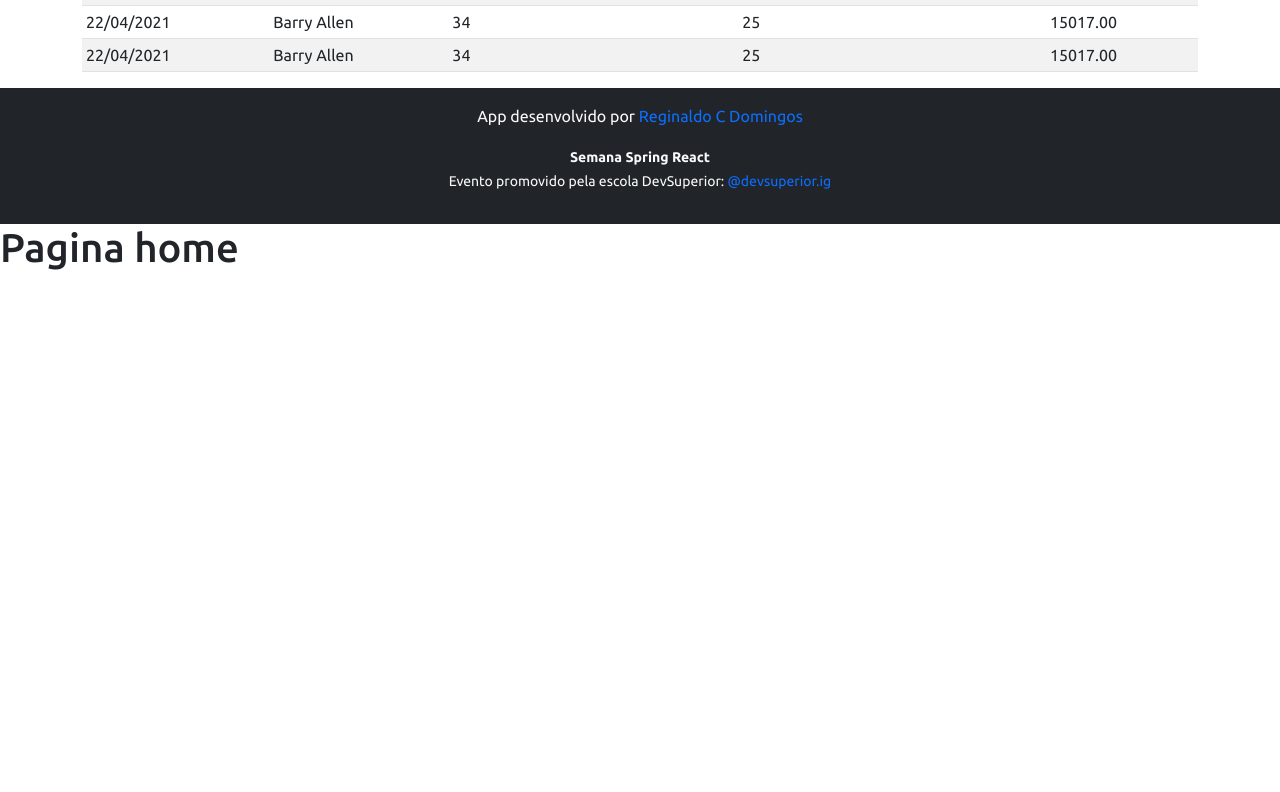
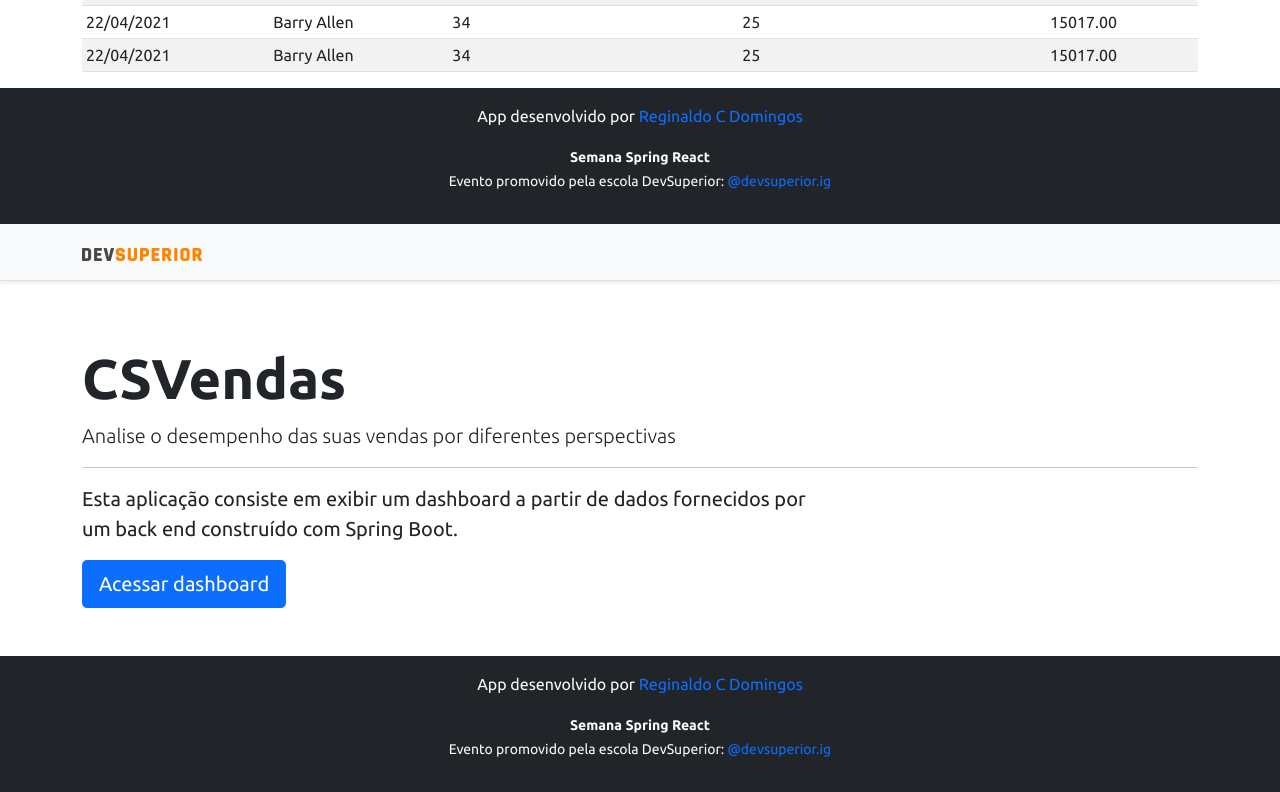
Before and after one commit to rcdomingos/dashboard-vendas-sds4, a React (Create React App) app in the folder frontend/: page /dashboard in a window 1280 px wide. Shown: the part 653-1445 px from the top of the page. Before the commit the page ends 933 px from the top, so only its background shows below. Built offline with nearby package versions, Linux system fonts and the light colour scheme.

Commit message:
Home, navigation

```diff
--- a/frontend/src/components/NavBar/index.tsx
+++ b/frontend/src/components/NavBar/index.tsx
@@ -1,11 +1,14 @@
 import ImgDsDark from "assets/img/ds-dark.svg";
+import { Link } from "react-router-dom";
 
 const NavBar = () => {
   return (
     <div className="d-flex flex-column flex-md-row align-items-center p-3 px-md-4 mb-3 bg-light border-bottom shadow-sm">
       <div className="container">
         <nav className="my-2 my-md-0 mr-md-3">
-          <img src={ImgDsDark} alt="DevSuperior" width="120" />
+          <Link to="/">
+            <img src={ImgDsDark} alt="DevSuperior" width="120" />
+          </Link>
         </nav>
       </div>
     </div>
--- a/frontend/src/pages/Home/index.tsx
+++ b/frontend/src/pages/Home/index.tsx
@@ -1,8 +1,27 @@
+import Footer from "components/Footer";
+import NavBar from "components/NavBar";
+import { Link } from "react-router-dom";
+
 const Home = () => {
   return (
-    <div>
-      <h1>Pagina home</h1>
-    </div>
+    <>
+      <NavBar />
+      <div className="container py-5">
+        <h1 className="display-4 fw-bold">CSVendas</h1>
+        <p className="lead">
+          Analise o desempenho das suas vendas por diferentes perspectivas
+        </p>
+        <hr />
+        <p className="col-md-8 fs-5">
+          Esta aplicação consiste em exibir um dashboard a partir de dados
+          fornecidos por um back end construído com Spring Boot.
+        </p>
+        <Link className="btn btn-primary btn-lg" to="dashboard">
+          Acessar dashboard
+        </Link>
+      </div>
+      <Footer />
+    </>
   );
 };
 
```
